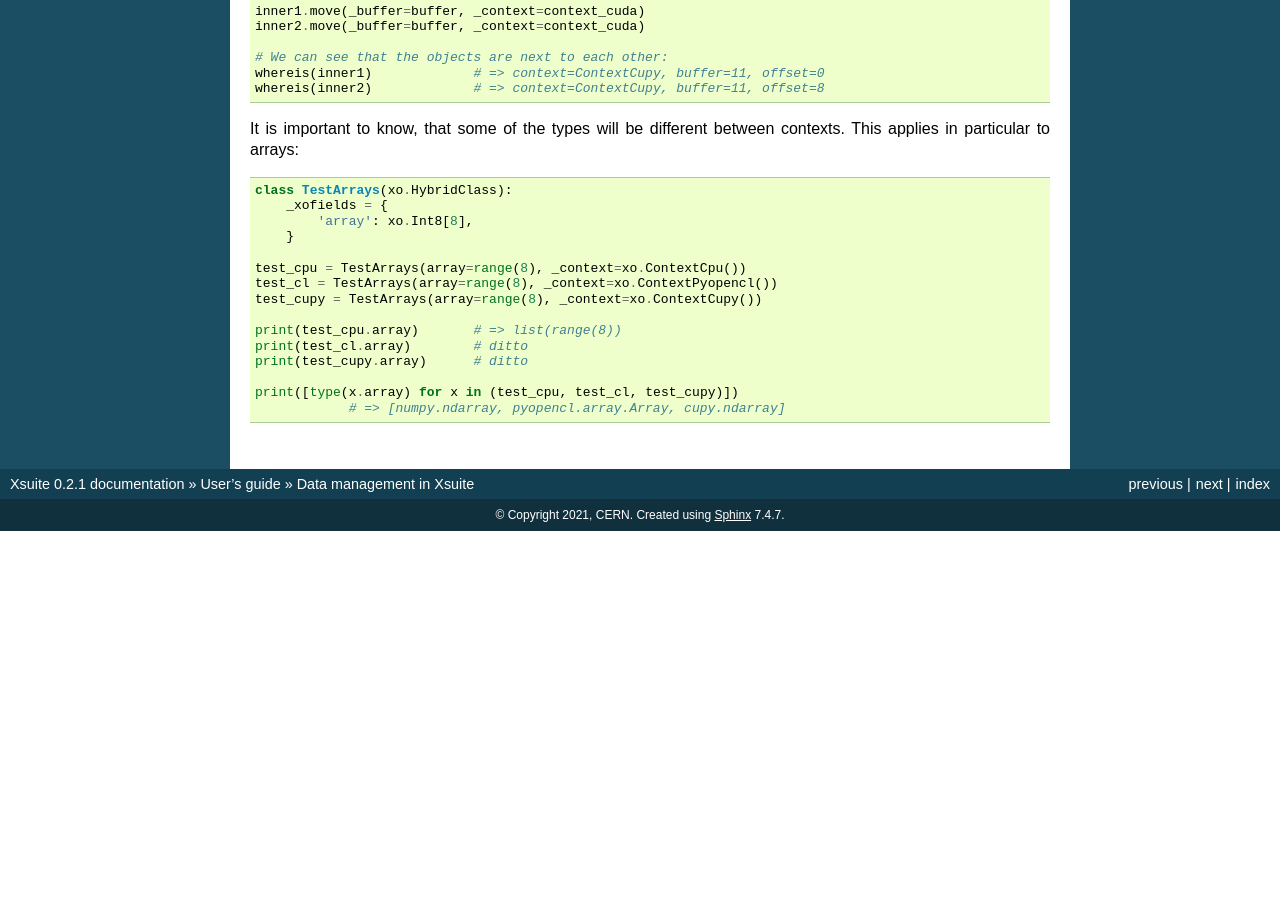
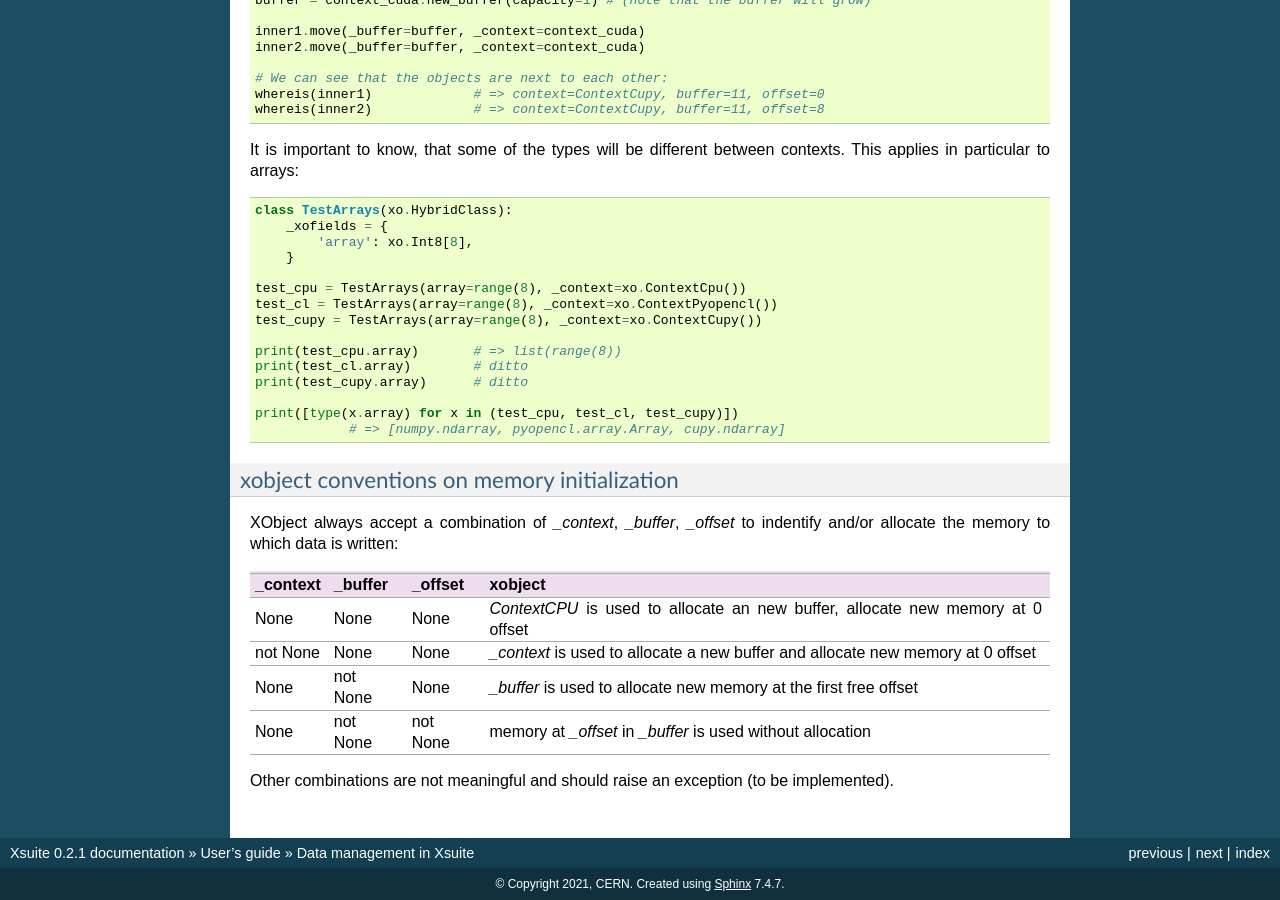
Before and after one commit to xsuite/xsuite, a Sphinx documentation site: the page built from docs/xsuite_data_management.rst, in a window 1280 px wide and 900 px high, scrolled down 6411 px. Built offline with Sphinx 7.4.7, drawn with Linux system fonts in a browser that asks for light colours; before the commit the page ends 6942 px from its top, so only the background shows below that; some of the changed text lies outside the part shown.

Commit message:
Update xsuite_data_management.rst

```diff
--- a/docs/xsuite_data_management.rst
+++ b/docs/xsuite_data_management.rst
@@ -437,3 +437,24 @@ contexts. This applies in particular to arrays:
 
     print([type(x.array) for x in (test_cpu, test_cl, test_cupy)])
                 # => [numpy.ndarray, pyopencl.array.Array, cupy.ndarray]
+
+
+
+xobject conventions on memory initialization
+-----------------------
+
+XObject always accept a combination of `_context`, `_buffer`, `_offset` to indentify and/or allocate the memory to which data is written:
+
+
+======== ======== ======== ==================================================================================
+             Inputs           Output
+-------------------------- ----------------------------------------------------------------------------------
+_context  _buffer  _offset  xobject
+======== ======== ======== ==================================================================================
+  None     None     None    `ContextCPU` is used to allocate an new buffer, allocate new memory at 0 offset
+not None   None     None    `_context` is used to allocate a new buffer and allocate new memory at 0 offset
+  None   not None   None    `_buffer` is used to allocate new memory at the first free offset
+  None   not None not None  memory at `_offset` in `_buffer` is used without allocation
+======== ======== ======== ==================================================================================
+
+Other combinations are not meaningful and should raise an exception (to be implemented).
```
